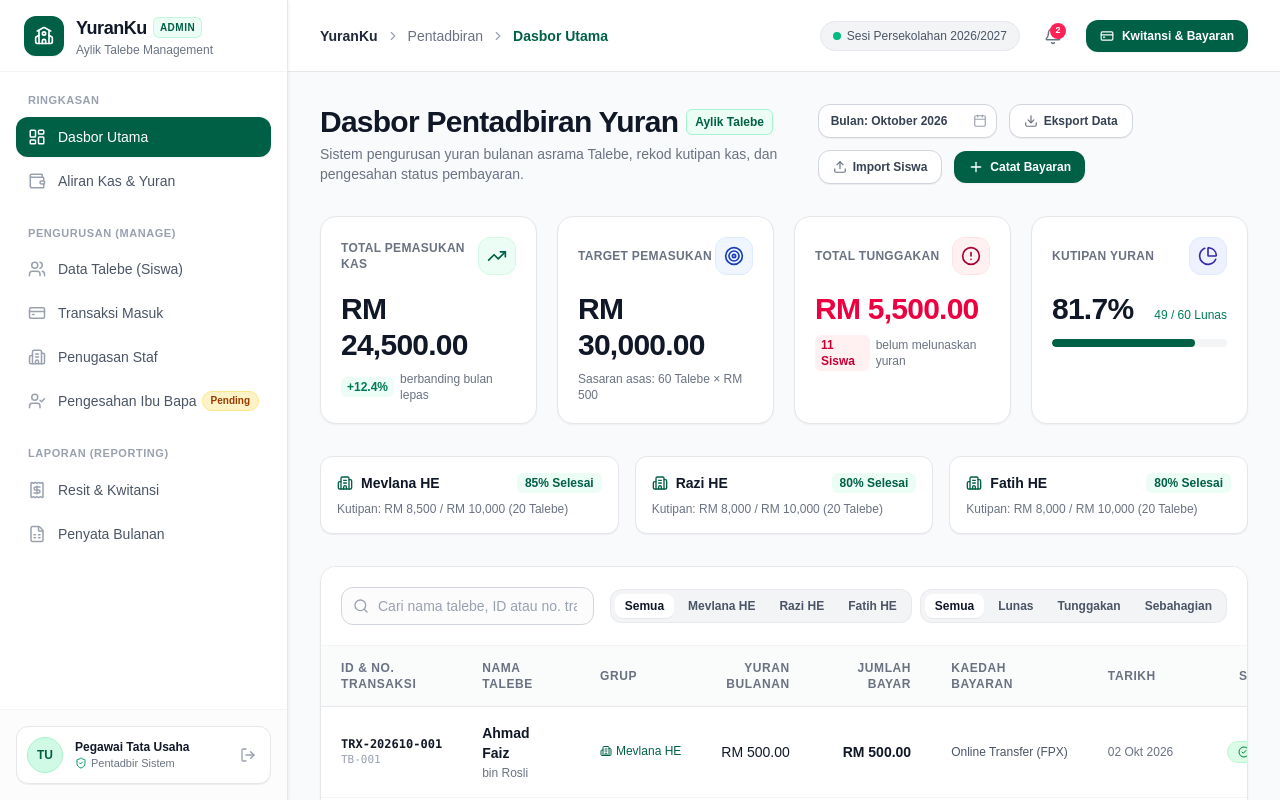
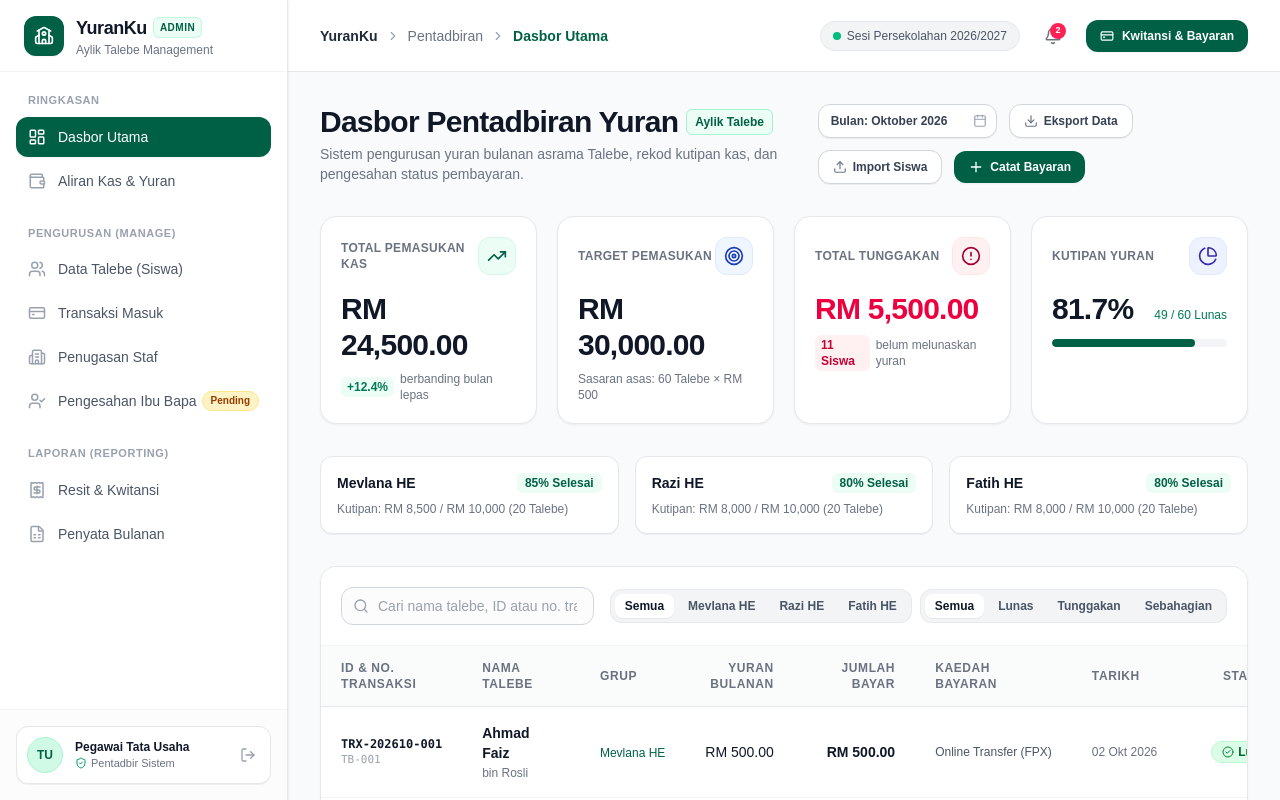
Before and after one commit to Fakeriz/yuran-siswa, a Next.js app: page /admin in a window 1280 px wide. Shown: the top 800 px of the page. Built offline with nearby package versions, Linux system fonts and the light colour scheme.

Commit message:
style(admin): remove group icons for cleaner look
Remove Building2 icon from group column in tables and group summary
cards. Clean up unused import.

```diff
--- a/app/admin/page.tsx
+++ b/app/admin/page.tsx
@@ -17,7 +17,6 @@ import {
   CheckCircle2,
   Clock,
   ArrowUpDown,
-  Building2,
   Calendar,
   Eye,
   RefreshCw,
@@ -510,7 +509,6 @@ function AdminContent() {
         <div className="rounded-xl border border-gray-200 bg-white p-4 shadow-2xs">
           <div className="flex items-center justify-between">
             <div className="flex items-center gap-2">
-              <Building2 className="size-4 text-emerald-800" />
               <span className="font-bold text-sm text-gray-900">Mevlana HE</span>
             </div>
             <span className="text-xs font-bold text-emerald-800 bg-emerald-50 px-2 py-0.5 rounded-md">
@@ -523,7 +521,6 @@ function AdminContent() {
         <div className="rounded-xl border border-gray-200 bg-white p-4 shadow-2xs">
           <div className="flex items-center justify-between">
             <div className="flex items-center gap-2">
-              <Building2 className="size-4 text-emerald-800" />
               <span className="font-bold text-sm text-gray-900">Razi HE</span>
             </div>
             <span className="text-xs font-bold text-emerald-800 bg-emerald-50 px-2 py-0.5 rounded-md">
@@ -536,7 +533,6 @@ function AdminContent() {
         <div className="rounded-xl border border-gray-200 bg-white p-4 shadow-2xs">
           <div className="flex items-center justify-between">
             <div className="flex items-center gap-2">
-              <Building2 className="size-4 text-emerald-800" />
               <span className="font-bold text-sm text-gray-900">Fatih HE</span>
             </div>
             <span className="text-xs font-bold text-emerald-800 bg-emerald-50 px-2 py-0.5 rounded-md">
@@ -700,8 +696,7 @@ function AdminContent() {
                           </td>
                           {/* Grup */}
                           <td className="px-5 py-4 whitespace-nowrap">
-                            <span className="inline-flex items-center gap-1 text-xs font-medium text-emerald-800">
-                              <Building2 className="size-3" />
+                            <span className="text-xs font-medium text-emerald-800">
                               {item.grup}
                             </span>
                           </td>
@@ -757,8 +752,7 @@ function AdminContent() {
                       </td>
                       {/* Grup */}
                       <td className="px-5 py-4 whitespace-nowrap">
-                        <span className="inline-flex items-center gap-1 text-xs font-medium text-emerald-800">
-                          <Building2 className="size-3" />
+                        <span className="text-xs font-medium text-emerald-800">
                           {item.grup}
                         </span>
                       </td>
```
